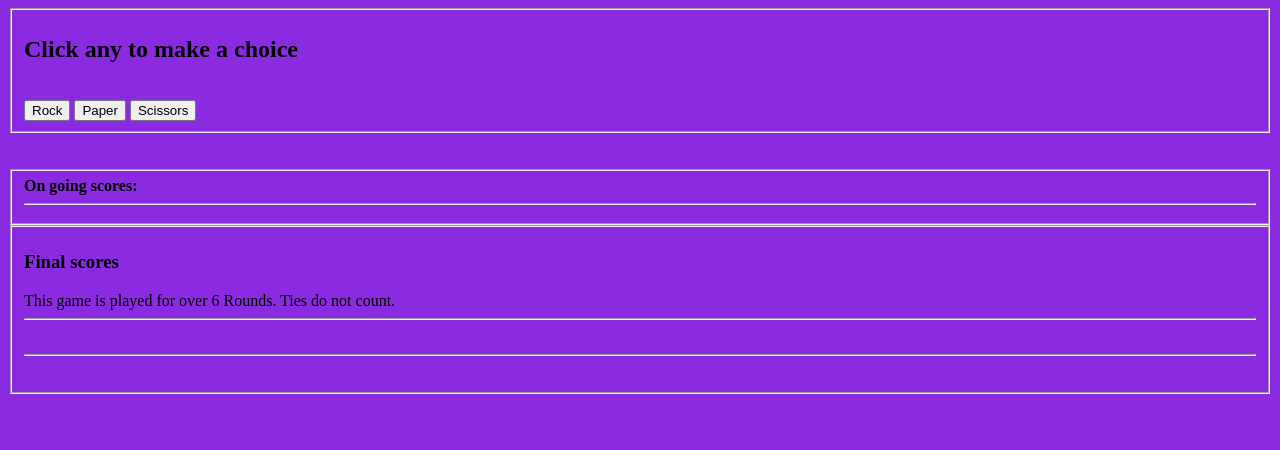
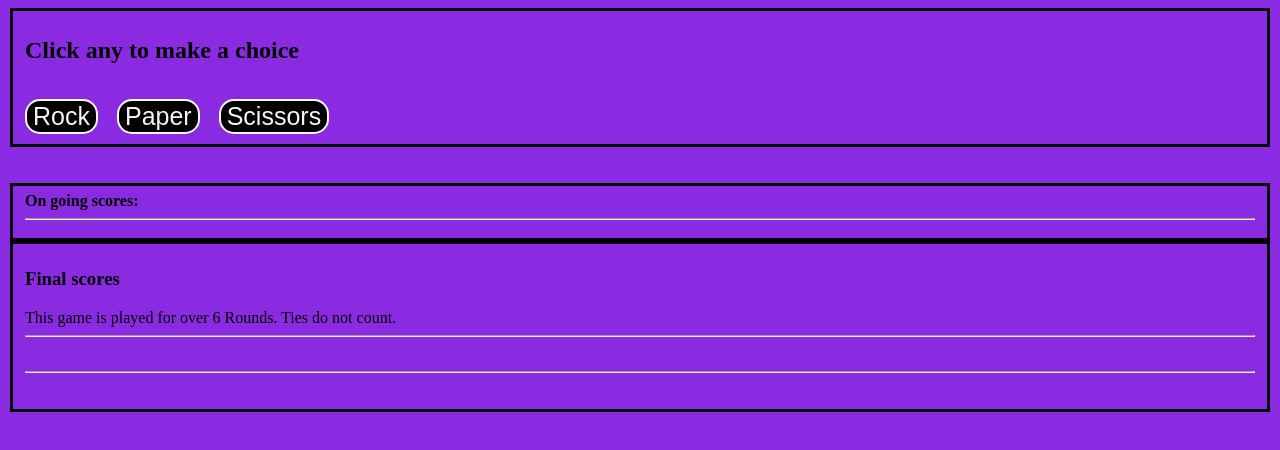
Before and after one commit to Edetuel/Rock_Paper_Scissors, a plain HTML site: page index.html in a window 1280 px wide. Drawn offline with Linux system fonts and the light colour scheme.

Commit message:
styled UI

```diff
--- a/styles.css
+++ b/styles.css
@@ -1,3 +1,19 @@
 body{
     background-color: blueviolet;
 }
+
+button{
+    border: 2px solid snow;
+    border-radius: 15px;
+    margin-right: 15px;
+    margin-top: -2px;
+    color: whitesmoke;
+    background-color: black;
+    font-size: 25px;
+
+}
+
+fieldset{
+    border: 2px solid black;
+    border-width: 3px;
+}
```
